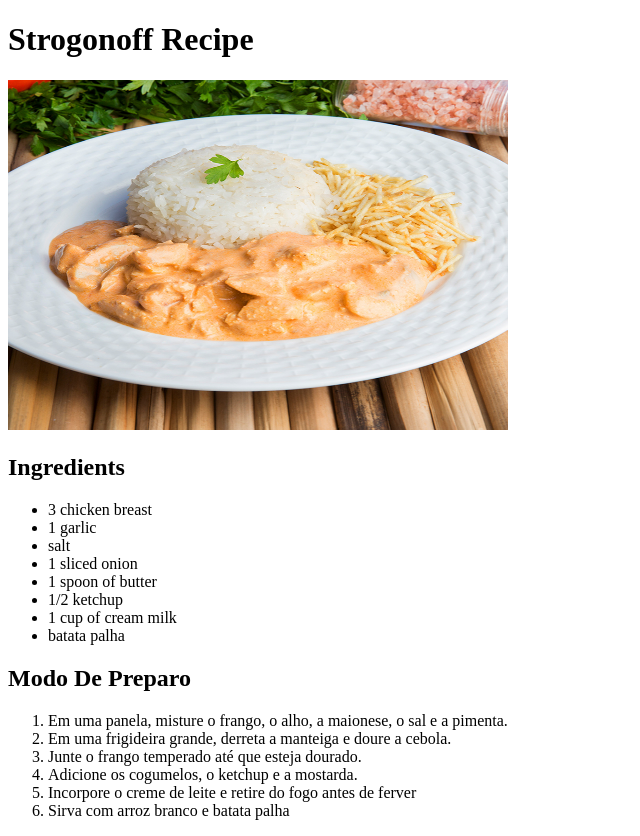
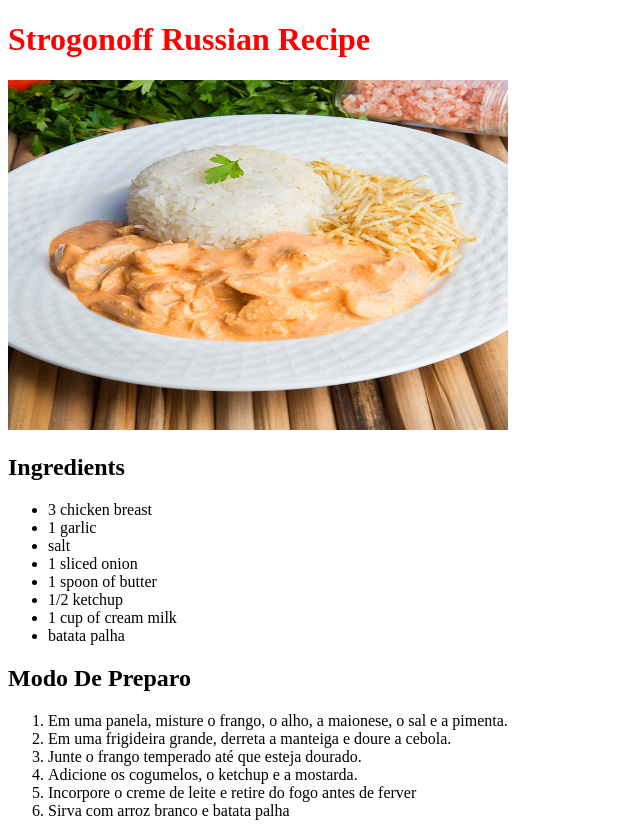
Before and after one commit to FelipeBalRos/oDin-pRoject_recipes, a plain HTML site: page recipes/Strogonoff.html in a window 1280 px wide. Shown: the whole page, without its empty margins (0-640 px from the left). Drawn offline with Linux system fonts and the light colour scheme.

Commit message:
Alterando e testando branchs

```diff
--- a/recipes/Strogonoff.html
+++ b/recipes/Strogonoff.html
@@ -7,7 +7,7 @@
     <title>Strogonoff recipe</title>
 </head>
 <body>
-    <h1>Strogonoff Recipe</h1>
+    <h1 style="color:red" >Strogonoff Russian Recipe</h1>
     <img src="/recipe-img/strogonoff.jpg" alt="strogonoff-photo" width="500px" height="350px">
 
     <h2>Ingredients</h2>
```
Also changed, not shown: TesteUndo.txt.
